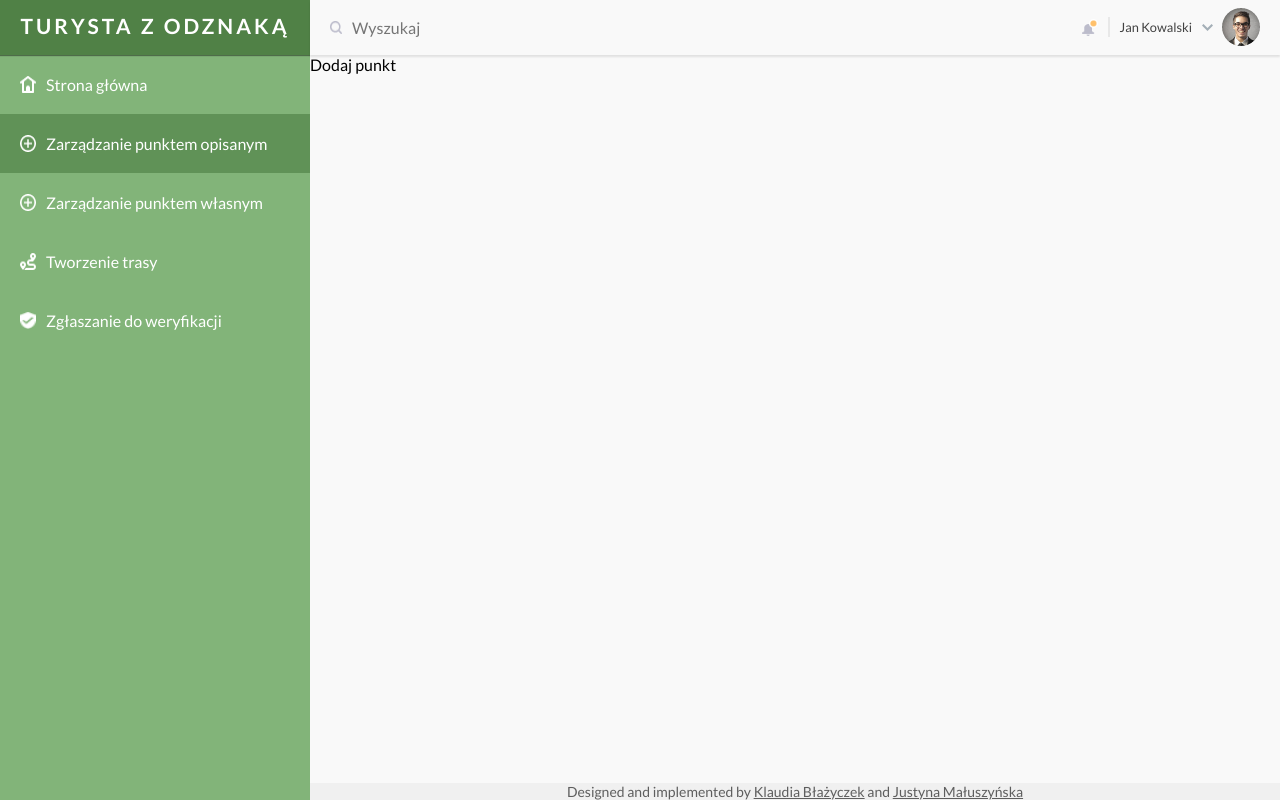
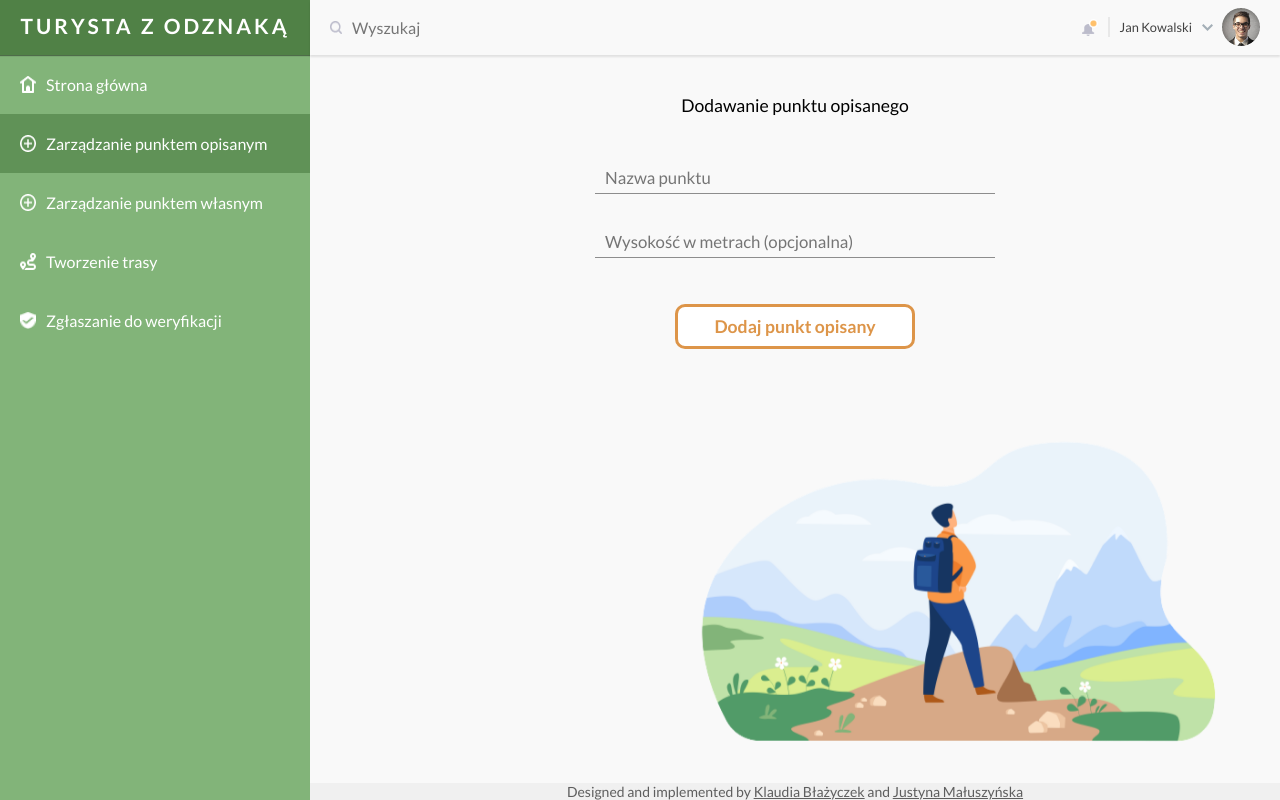
Before and after one commit to Vesperalin/Turysta-z-odznaka, a React (Create React App) app in the folder frontend/: page /punkt-opisany/dodaj in a window 1280 px wide. Built offline with nearby package versions, Linux system fonts and the light colour scheme.

Commit message:
Implement c in labeled point CRUD

```diff
--- a/frontend/src/components/Container/LabeledPointManagement/AddLabeledPoint/AddLabeledPoint.js
+++ b/frontend/src/components/Container/LabeledPointManagement/AddLabeledPoint/AddLabeledPoint.js
@@ -1,9 +1,65 @@
-import React from "react";
+import React, { useState } from "react";
+import axios from "axios";
+
+import LabeledPointForm from "../../../View/LabeledPointForm/LabeledPointForm";
+import LinkButton from "../../../View/LinkButton/LinkButton";
+import styles from "./AddLabeledPoint.module.css";
+
+const labeledPointsBaseURL = "http://127.0.0.1:5000/labeled-points";
 
 const AddLabeledPoint = () => {
+  const [formIsShown, setFormIsShown] = useState(true);
+  const [newPointName, setNewPointName] = useState("");
+  const [newPointHeight, setNewPointHeight] = useState("");
+  const [formMessage, setFormMessage] = useState("");
+  const [message, setMessage] = useState("");
+  //const [errorMessage, setErrorMessage] = useState("");
+
+  const handleNameChange = e => setNewPointName(e.target.value);
+
+  const handleHeightChange = e => {
+    const regPattern = /^[0-9\b]+$/;
+    if (e.target.value === '' || regPattern.test(e.target.value)) {
+      setNewPointHeight(e.target.value);
+    }
+  };
+
+  const onClick = () => {
+    if (newPointName.trim() === '') {
+      setFormMessage("Nie podano nazwy punktu opisanego");
+    } else {
+      setFormMessage("");
+      setFormIsShown(false);
+
+      const newHeight = newPointHeight === "" ? null : parseInt(newPointHeight);
+      const newLabeledPoint = { name: newPointName.trim(), height: newHeight };
+
+      axios.post(labeledPointsBaseURL, newLabeledPoint)
+        .then(response => setMessage(`Punkt ${newPointName} został pomyślnie dodany`))
+        .catch(error => setMessage(error.response.data['message']));
+    }
+  };
+
   return (
-    <div>
-      <h2>Dodaj punkt</h2>
+    <div className={styles.wrapper}>
+      {formIsShown &&
+        <LabeledPointForm
+          title="Dodawanie punktu opisanego"
+          name={newPointName}
+          height={newPointHeight}
+          setName={handleNameChange}
+          setHeight={handleHeightChange}
+          buttonText='Dodaj punkt opisany'
+          onSubmit={onClick}
+          message={formMessage}
+        />
+      }
+      {!formIsShown &&
+        <>
+          <p className={styles.info}>{message}</p>
+          <LinkButton path='/'>Zakończ</LinkButton>
+        </>
+      }
     </div>
   );
 };
--- /dev/null
+++ b/frontend/src/components/Container/LabeledPointManagement/AddLabeledPoint/AddLabeledPoint.module.css
@@ -0,0 +1,16 @@
+.wrapper {
+  height: 100%;
+  width: 100%;
+  background-image: url('../../../../assets/LabeledPointManagement/background.png');
+  background-repeat: no-repeat;
+  background-attachment: fixed;
+  background-position: 95% 95%;
+  background-size: 45%;
+  text-align: center;
+}
+
+.info {
+  padding: 40px 0 40px 0;
+  font-size: 1.5rem;
+  color: #DD9549;
+}
--- a/frontend/src/components/Container/LabeledPointManagement/EditLabeledPoint/EditionManager.js
+++ b/frontend/src/components/Container/LabeledPointManagement/EditLabeledPoint/EditionManager.js
@@ -36,7 +36,7 @@ const EditionManager = props => {
       const newLabeledPoint = { name: newPointName.trim(), height: newHeight };
 
       axios.put(`${labeledPointsBaseURL}/${point.id}`, newLabeledPoint)
-        .then(response => console.log(response.data))
+        .then(response => setMessage("Punkt został pomyślnie edytowany"))
         .catch(error => setMessage(error.response.data['message']));
     }
   };
@@ -57,12 +57,11 @@ const EditionManager = props => {
       }
       {!formIsShown &&
         <>
-          <p className={styles.info}>{message === '' ? "Punkt został pomyślnie edytowany" : message}</p>
+          <p className={styles.info}>{message}</p>
           <LinkButton path='/'>Zakończ</LinkButton>
         </>
       }
     </>
-
   );
 };
 
```
